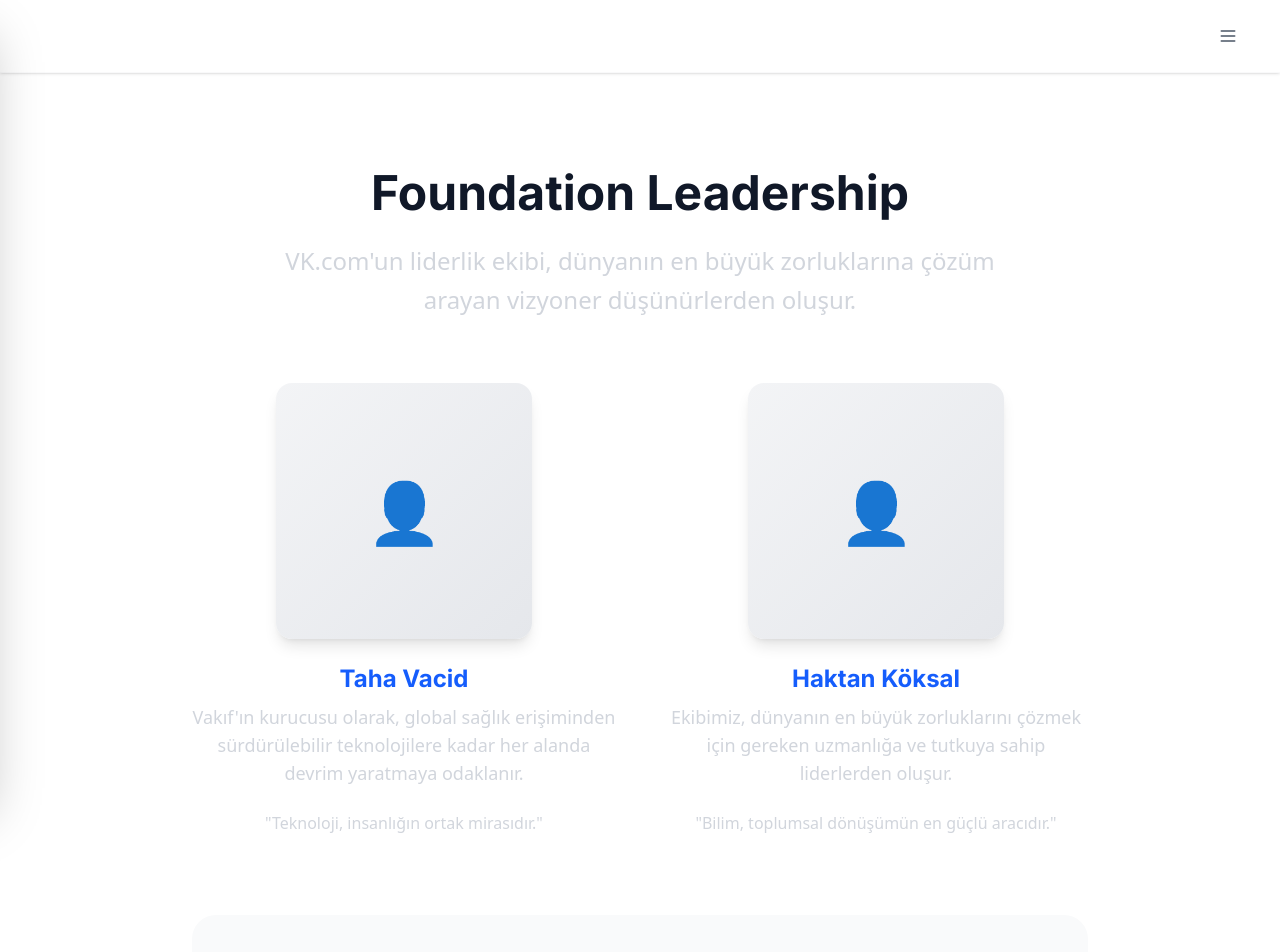
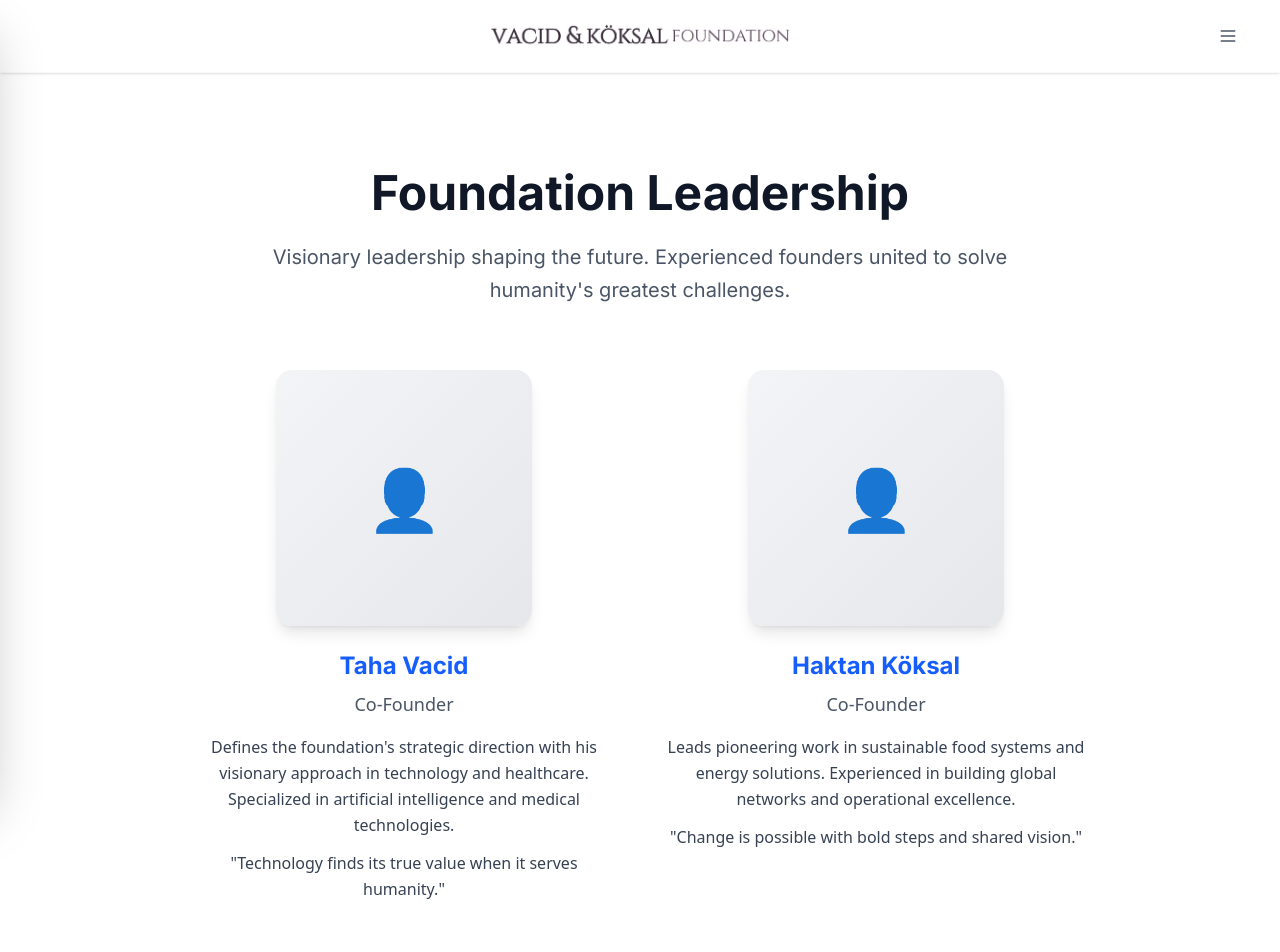
Before and after one commit to vacidtaha/vacidkoksal.org, a Next.js app: page /yonetim in a window 1280 px wide. Shown: the top 952 px of the page. Built offline with nearby package versions, Linux system fonts and the light colour scheme.

Commit message:
Update project with latest changes

```diff
--- a/src/app/careers/page.tsx
+++ b/src/app/careers/page.tsx
@@ -1,5 +1,6 @@
 "use client";
 
+import Image from "next/image";
 import Link from "next/link";
 import { useState, useEffect } from "react";
 
@@ -157,7 +158,7 @@
                   </svg>
                 </div>
                 <blockquote className="text-2xl md:text-3xl font-medium text-white mb-6 leading-relaxed">
-                  &quot;We reject the gates that stamp knowledge with a &apos;premium access&apos; seal.&quot;
+                  "We reject the gates that stamp knowledge with a 'premium access' seal."
                 </blockquote>
                 <cite className="text-white/80 font-medium">From Our Manifesto</cite>
               </div>
--- a/src/app/contact/page.tsx
+++ b/src/app/contact/page.tsx
@@ -1,5 +1,6 @@
 "use client";
 
+import Image from "next/image";
 import Link from "next/link";
 import { useState } from "react";
 
@@ -185,8 +186,8 @@
             <h1 className="text-5xl md:text-6xl font-bold mb-6 font-[family-name:var(--font-inter)]">
               Get in Touch
             </h1>
-            <p className="text-lg text-gray-300 mb-8 max-w-2xl mx-auto">
-              Whether you&apos;re interested in our mission, have a partnership proposal, or need support—we&apos;re here to listen and collaborate.
+            <p className="text-xl text-gray-600 max-w-3xl mx-auto leading-relaxed">
+              We'd love to hear from you. Whether you have a question about our work, want to collaborate, or simply want to connect—we're here.
             </p>
           </div>
         </div>
--- a/src/app/faq/page.tsx
+++ b/src/app/faq/page.tsx
@@ -1,6 +1,6 @@
+import Image from "next/image";
 import Link from "next/link";
 import { Badge } from "@/components/ui/badge";
-import { Faq5 } from '@/components/ui/faq-5';
 
 // Foundation FAQ questions in English
 const foundationFaqs = [
--- a/src/app/login/page.tsx
+++ b/src/app/login/page.tsx
@@ -2,7 +2,6 @@
 
 import Image from "next/image";
 import { useState, useEffect, useRef } from "react";
-import Link from "next/link";
 
 const backgroundImages = [
   "https://images.unsplash.com/photo-1488521787991-ed7bbaae773c?ixlib=rb-4.0.3&ixid=M3wxMjA3fDB8MHxwaG90by1wYWdlfHx8fGVufDB8fHx8fA%3D%3D&auto=format&fit=crop&w=2070&q=80", // Afrika çocukları
@@ -368,15 +367,6 @@
               </button>
             </div>
 
-            <div className="text-center space-y-4">
-              <p className="text-sm text-gray-400">
-                Henüz üye değil misiniz?{" "}
-                <Link href="/" className="font-medium text-blue-400 hover:text-blue-300">
-                  Kayıt ol
-                </Link>
-              </p>
-            </div>
-
           </div>
         </div>
 
--- a/src/app/page.tsx
+++ b/src/app/page.tsx
@@ -1,8 +1,8 @@
 "use client";
 
+import Image from "next/image";
 import Link from "next/link";
 import { useState, useEffect } from "react";
-import { BentoGrid } from "@/components/ui/bento-grid";
 
 export default function Home() {
   const [showScrollIndicator, setShowScrollIndicator] = useState(true);
@@ -29,8 +29,8 @@
             <h1 className="text-5xl md:text-7xl font-bold mb-8 font-[family-name:var(--font-inter)] leading-tight">
               Technology for <span className="bg-gradient-to-r from-blue-600 via-purple-600 to-pink-600 bg-clip-text text-transparent">Humanity</span>
             </h1>
-            <p className="text-xl md:text-2xl text-gray-300 max-w-3xl mx-auto mb-12 leading-relaxed">
-              Bu dünyada &quot;mülkiyet&quot; kavramını &quot;erişim&quot; kavramıyla değiştiren, bilgiyi özgürleştiren, sağlık hizmetlerini demokratikleştiren ve sürdürülebilir teknolojilerle geleceği inşa eden bir misyona katılın.
+            <p className="text-xl md:text-2xl text-gray-600 max-w-4xl mx-auto leading-relaxed">
+              We engineer solutions that heal, nourish, and educate. Our mission is to make cutting-edge technology accessible to all humanity.
             </p>
           </div>
         </div>
@@ -56,20 +56,19 @@
           <h2 className="text-4xl font-bold mb-12 text-center font-[family-name:var(--font-inter)]">Manifesto</h2>
 
           <div className="text-[#494949] font-[family-name:var(--font-inter)] leading-relaxed space-y-8 text-center mx-auto">
-            <p className="text-lg text-gray-300 mb-8 leading-relaxed">
-              Vakıf Koksal, geleceği şekillendiren &quot;büyük&quot; idealleri hayata geçiren bir platform.
+            <p className="text-lg">
+              We live in a curious age—one that can name every disease with near-perfect precision, yet still keeps the cure out of reach. Fields spill over with boundless yield while hungry, unhealthy tables sit in their shadows. Information flashes across the globe at light-speed, yet "premium" paywalls spring up in its path. Cities that turn night into day float beneath a haze of carbon smoke… This landscape cannot be "normalized." It is the product of a system built wrong—one that rewards hesitation and inertia.
             </p>
 
-            <p className="text-lg text-gray-300 leading-relaxed">
-              &quot;Sağlığın bir ayrıcalık değil, hak olduğu&quot; dünyanın tasarımında yer alın.
+            <p className="text-lg">
+              The Vacid & Köksal Foundation is an intervention in that design flaw.
+              We are not a rival to any sector; we are an idea engineered to supply the missing link of a civilization that has lost both its speed and its sense of direction.
             </p>
 
-            <p className="text-lg text-gray-300">
-              VK.com&apos;da her proje, milyonlarca insanın yaşamını doğrudan etkileyen çözümler üretir.
-            </p>
-
-            <p className="text-lg text-gray-300">
-              VK.com&apos;da her teknoloji, insan refahını artırmak için tasarlanır.
+            <p className="text-lg">
+              Technology is the common thread running through every issue we name—but it becomes revolutionary only when it is as accessible as it is refined, not when it remains a toy of concentrated capital.
+              We reject the health industry's creed that treats profit sheets as holier than medicine itself.
+              We reject the gates that stamp knowledge with a "premium access" seal.
             </p>
 
             <div className="py-8">
--- a/src/app/yonetim/page.tsx
+++ b/src/app/yonetim/page.tsx
@@ -1,3 +1,4 @@
+import Image from "next/image";
 import Link from "next/link";
 
 export default function Management() {
@@ -10,8 +11,8 @@
             <h1 className="text-5xl font-bold mb-6 font-[family-name:var(--font-inter)] text-gray-900">
               Foundation Leadership
             </h1>
-            <p className="text-xl md:text-2xl text-gray-300 max-w-3xl mx-auto leading-relaxed">
-              VK.com&apos;un liderlik ekibi, dünyanın en büyük zorluklarına çözüm arayan vizyoner düşünürlerden oluşur.
+            <p className="text-xl text-gray-600 font-[family-name:var(--font-inter)] max-w-3xl mx-auto leading-relaxed">
+              Visionary leadership shaping the future. Experienced founders united to solve humanity's greatest challenges.
             </p>
           </div>
 
@@ -27,11 +28,17 @@
               <h2 className="text-2xl font-bold mb-2 font-[family-name:var(--font-inter)] text-blue-600">
                 Taha Vacid
               </h2>
-              <p className="text-lg text-gray-300 mb-6">
-                Vakıf&apos;ın kurucusu olarak, global sağlık erişiminden sürdürülebilir teknolojilere kadar her alanda devrim yaratmaya odaklanır.
+              <p className="text-lg text-gray-600 font-medium mb-4">
+                Co-Founder
               </p>
-              <div className="text-base text-gray-300">
-                <p>&quot;Teknoloji, insanlığın ortak mirasıdır.&quot;</p>
+              <div className="text-gray-700 leading-relaxed space-y-3">
+                <p>
+                  Defines the foundation's strategic direction with his visionary approach in technology and healthcare.
+                  Specialized in artificial intelligence and medical technologies.
+                </p>
+                <p>
+                  "Technology finds its true value when it serves humanity."
+                </p>
               </div>
             </div>
 
@@ -45,11 +52,17 @@
               <h2 className="text-2xl font-bold mb-2 font-[family-name:var(--font-inter)] text-blue-600">
                 Haktan Köksal
               </h2>
-              <p className="text-lg text-gray-300 mb-6">
-                Ekibimiz, dünyanın en büyük zorluklarını çözmek için gereken uzmanlığa ve tutkuya sahip liderlerden oluşur.
+              <p className="text-lg text-gray-600 font-medium mb-4">
+                Co-Founder
               </p>
-              <div className="text-base text-gray-300">
-                <p>&quot;Bilim, toplumsal dönüşümün en güçlü aracıdır.&quot;</p>
+              <div className="text-gray-700 leading-relaxed space-y-3">
+                <p>
+                  Leads pioneering work in sustainable food systems and energy solutions.
+                  Experienced in building global networks and operational excellence.
+                </p>
+                <p>
+                  "Change is possible with bold steps and shared vision."
+                </p>
               </div>
             </div>
           </div>
--- a/src/components/ui/bento-grid.tsx
+++ b/src/components/ui/bento-grid.tsx
@@ -35,7 +35,7 @@
   name: string;
   className: string;
   background: ReactNode;
-  Icon: React.ComponentType<{ className?: string }>;
+  Icon: any;
   description: string;
   href: string;
   cta: string;
--- a/src/components/ui/header.tsx
+++ b/src/components/ui/header.tsx
@@ -1,9 +1,7 @@
 "use client";
 
-import Link from "next/link";
+import Image from "next/image";
 import { useState, useEffect } from "react";
-import Image from "next/image";
-import SlideMenu from "@/components/ui/slide-menu";
 
 interface HeaderProps {
   onMenuToggle: () => void;
@@ -28,9 +26,16 @@
         <div className="w-10"></div>
 
         {/* Logo */}
-        <Link href="/" className="text-xl font-bold text-white">
-          VK.com
-        </Link>
+        <a href="/">
+          <Image
+            src="/logo.png"
+            alt="Vacid & Köksal Foundation Logo"
+            width={300}
+            height={75}
+            priority
+            style={isDark ? { filter: 'invert(1)' } : {}}
+          />
+        </a>
 
         {/* Hamburger Menu Button */}
         <button
```
